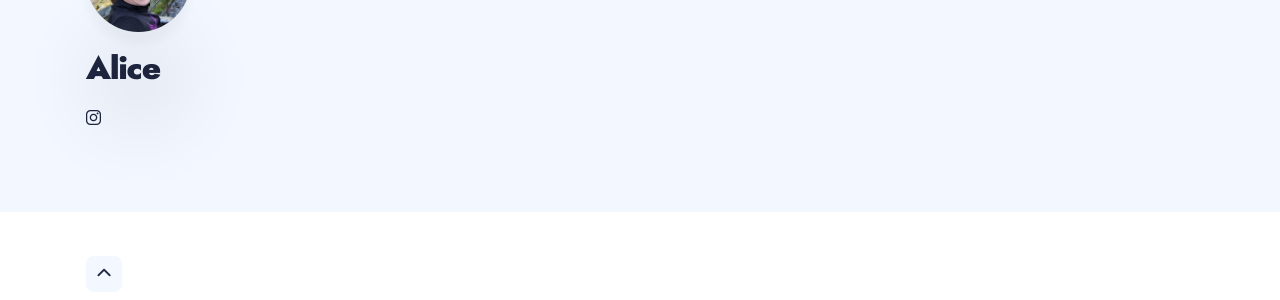
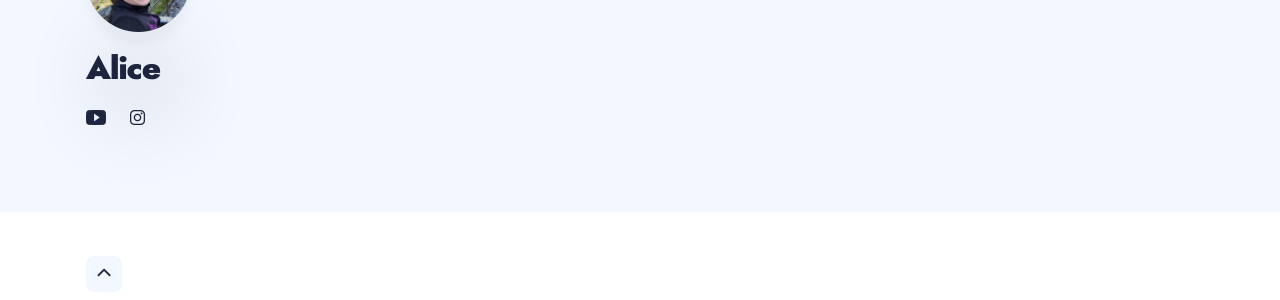
Before and after one commit to BikeToExplore/web, a Jekyll site: the page built from index.html, in a window 1280 px wide. Shown: the part 1074-1374 px from the top of the page. Built offline with Jekyll 4.4.1, drawn with Linux system fonts in a browser that asks for light colours; nearby versions of some CDN libraries; the list of posts is cut into pages by our own code.

Commit message:
Update _config.yml

```diff
--- a/_config.yml
+++ b/_config.yml
@@ -16,7 +16,7 @@ author:
   author__avatar: '../images/avatar.png'
 
 social:
-#- {icon: "ion-logo-youtube", link: ""}
+- {icon: "ion-logo-youtube", link: "https://www.youtube.com/@Aliceonwheels"}
 - {icon: "ion-logo-instagram", link: "https://www.instagram.com/alicegrindheim/"}
 
 
```
